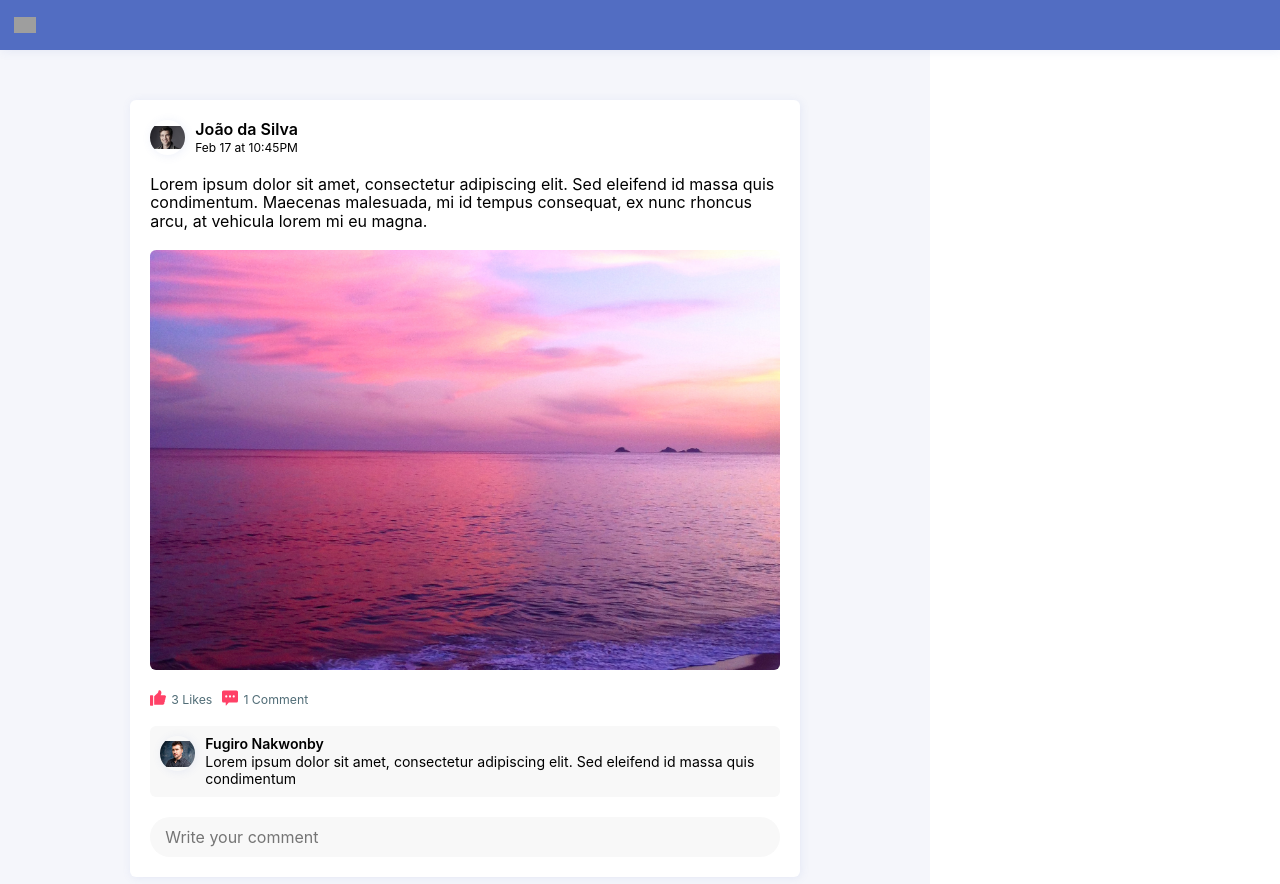
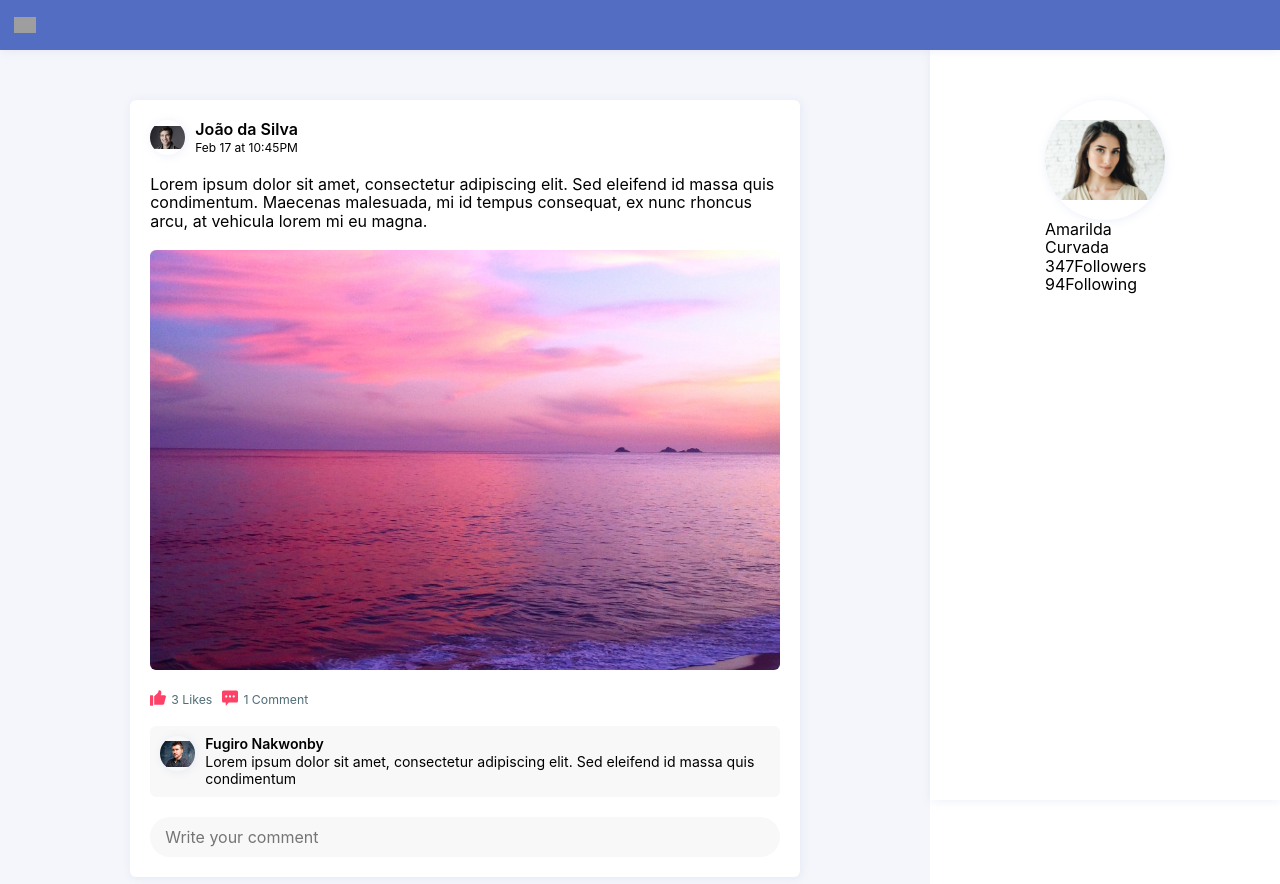
Before and after one commit to marciordj/react-facebook, a React (Create React App) app: page / in a window 1280 px wide. Shown: the top 884 px of the page. Built offline with nearby package versions, Linux system fonts and the light colour scheme; grey boxes are pictures that could not be loaded.

Commit message:
Add profile component and your css style

```diff
--- /dev/null
+++ b/src/components/Main/ProfileSideBar/ProfileInfo/Typing/index.tsx
@@ -0,0 +1,34 @@
+import React from 'react';
+import './typing.css';
+
+import Person1 from '../../../../../assets/img/person1.jpg';
+
+function Typing() {
+  return (
+    <>
+      <div className="typing active">
+        <span className="dot"></span>
+        <span className="dot"></span>
+        <span className="dot"></span>
+      </div>
+      <div className="image-board">
+        <img src={Person1} alt="Profile Image" />
+      </div>
+      <div className="profile-name">
+        <span>Amarilda Curvada</span>
+      </div>
+      <div className="profile-info">
+        <div>
+          <span>347</span>
+          <span>Followers</span>
+        </div>
+        <div>
+          <span>94</span>
+          <span>Following</span>
+        </div>
+      </div>
+    </>
+  )
+}
+
+export default Typing;
--- /dev/null
+++ b/src/components/Main/ProfileSideBar/ProfileInfo/index.tsx
@@ -0,0 +1,13 @@
+import React from 'react';
+
+import Typing from './Typing';
+
+function ProfileInfo() {
+  return (
+    <div className="profile-image">
+      <Typing />
+    </div>
+  )
+}
+
+export default ProfileInfo
--- /dev/null
+++ b/src/components/Main/ProfileSideBar/index.tsx
@@ -0,0 +1,15 @@
+import React from 'react';
+import './profile.css';
+
+import ProfileInfo from './ProfileInfo';
+
+function ProfileSideBar() {
+  return (
+    <div className="profile">
+      <ProfileInfo />
+    </div>
+  )
+}
+
+
+export default ProfileSideBar;
--- /dev/null
+++ b/src/components/Main/ProfileSideBar/profile.css
@@ -0,0 +1,63 @@
+.profile {
+  box-shadow: 1px 1px 10px rgba(82, 109, 194, 0.1);
+}
+.profile > .profile-image {
+  width: 120px;
+  height: 120px;
+  margin: 0 auto;
+
+  position: relative;
+}
+
+.profile > .profile-image .image-board {
+  width: 120px;
+  height: 120px;
+  margin: 0 auto;
+  border-radius: 100%;
+  overflow: hidden;
+
+  display: flex;
+  align-items: center;
+  justify-content: center;
+
+  box-shadow: 1px 1px 10px rgba(82, 109, 194, 0.1);
+}
+
+.profile > .profile-name {
+  display: flex;
+  align-items: center;
+  justify-content: center;
+  margin-top: 20px;
+  font-weight: 600;
+}
+
+.profile > .profile-image .image-board img {
+  width: 100%;
+}
+
+.profile > .profile-info {
+  display: flex;
+  margin: 40px 0;
+}
+
+.profile > .profile-info > div {
+  flex: 4;
+  display: flex;
+  flex-direction: column;
+  align-items: center;
+  justify-content: center;
+}
+
+.profile > .profile-info > div > span:nth-child(1) {
+  color: #526DC2;
+}
+.profile > .profile-info > div > span:nth-child(2) {
+  font-size: 0.66rem;
+  text-transform: uppercase;
+  padding: 5px;
+}
+
+.profile > .profile-share {
+  display: flex;
+  justify-content: center;
+}
--- a/src/components/Main/index.tsx
+++ b/src/components/Main/index.tsx
@@ -2,11 +2,13 @@ import React from 'react';
 import './sectionMain.css';
 
 import Feed from './Feed';
+import ProfileSideBar from './ProfileSideBar';
 
 function Main() {
   return (
     <section className="main">
       <Feed />
+      <ProfileSideBar />
     </section>
   );
 }
```
Also changed, not shown: src/components/Main/ProfileSideBar/ProfileInfo/Typing/typing.css (added).
